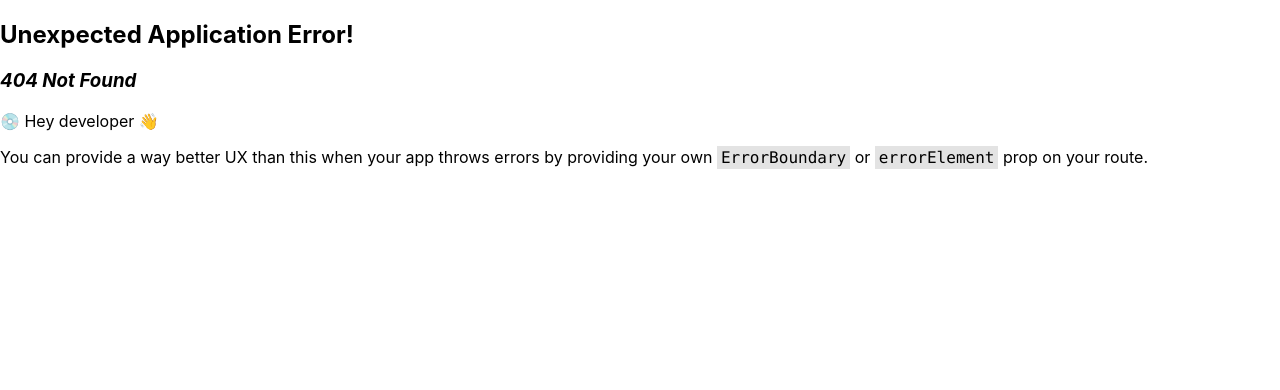
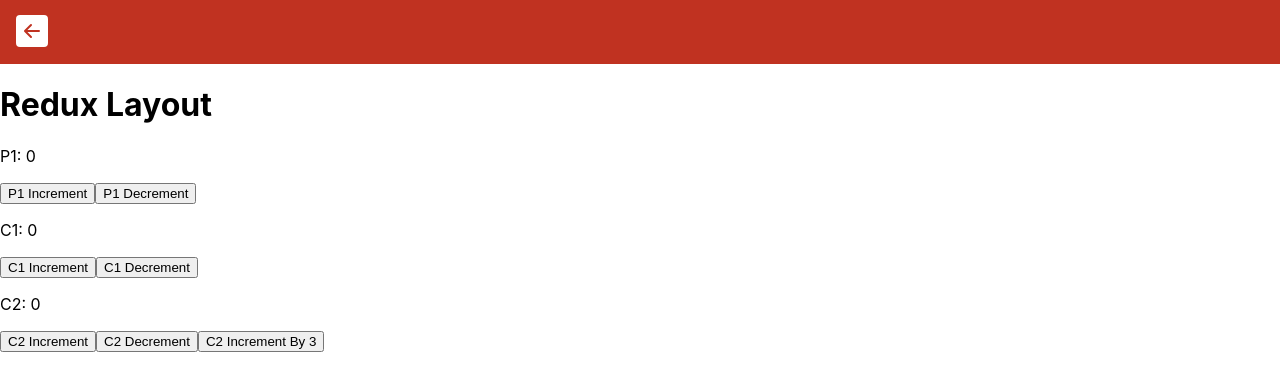
Before and after one commit to yonatanmk/react-components, a React (Create React App) app: page /redux in a window 1280 px wide. Before the commit this address had no page. Shown: the top 390 px of the page. Built offline with nearby package versions, Linux system fonts and the light colour scheme.

Commit message:
redux example

```diff
--- a/package.json
+++ b/package.json
@@ -3,6 +3,7 @@
   "version": "0.1.0",
   "private": true,
   "dependencies": {
+    "@reduxjs/toolkit": "^1.9.3",
     "@testing-library/jest-dom": "^5.16.5",
     "@testing-library/react": "^13.4.0",
     "@testing-library/user-event": "^13.5.0",
@@ -15,6 +16,7 @@
     "react": "^18.2.0",
     "react-dom": "^18.2.0",
     "react-icons": "^4.6.0",
+    "react-redux": "^8.0.5",
     "react-router-dom": "^6.10.0",
     "react-scripts": "5.0.1",
     "react-select": "^5.6.0",
--- a/src/layouts/App/App.tsx
+++ b/src/layouts/App/App.tsx
@@ -6,9 +6,9 @@
     <div className="App">
       <div className="App__Container">
         <Link className="App__Link" to={`table`}>Table</Link>
+        <Link className="App__Link" to={`redux`}>Redux</Link>
         <Link className="App__Link" to={`table`}>Table</Link>
-        <Link className="App__Link" to={`table`}>Table</Link>
-        <Link className="App__Link" to={`table`}>Table</Link>
+        <Link className="App__Link" to={`redux`}>Redux</Link>
       </div>
     </div>
   );
--- /dev/null
+++ b/src/layouts/ReduxLayout/ReduxLayout.scss
@@ -0,0 +1,5 @@
+.ReduxLayout {
+  &__container {
+    padding: 2rem;
+  }
+}
--- /dev/null
+++ b/src/layouts/ReduxLayout/ReduxLayout.tsx
@@ -0,0 +1,94 @@
+import "./ReduxLayout.scss";
+import store, { IStoreState } from './store'
+import { Provider } from 'react-redux'
+import { useSelector, useDispatch } from 'react-redux'
+import { decrement, increment, incrementByAmount } from './counterSlice'
+
+function ReduxLayout() {
+
+
+  return (
+    <div className="ReduxLayout">
+      <Provider store={store}>
+        <h1>Redux Layout</h1>
+        <P1 />
+      </Provider>
+    </div>
+  );
+}
+
+function P1() {
+  const count = useSelector((state: IStoreState) => state.counter.value)
+  const dispatch = useDispatch()
+  return (
+    <div className="P1">
+      <p>P1: {count}</p>
+      <button
+        aria-label="P1 Increment value"
+        onClick={() => dispatch(increment())}
+      >
+        P1 Increment
+      </button>
+      <button
+        aria-label="P1 Decrement value"
+        onClick={() => dispatch(decrement())}
+      >
+        P1 Decrement
+      </button>
+      <C1 />
+    </div>
+  );
+}
+
+function C1() {
+  const count = useSelector((state: IStoreState) => state.counter.value)
+  const dispatch = useDispatch()
+  return (
+    <div className="P1">
+      <p>C1: {count}</p>
+      <button
+        aria-label="C1 Increment value"
+        onClick={() => dispatch(increment())}
+      >
+        C1 Increment
+      </button>
+      <button
+        aria-label="C1 Decrement value"
+        onClick={() => dispatch(decrement())}
+      >
+        C1 Decrement
+      </button>
+      <C2 />
+    </div>
+  );
+}
+
+function C2() {
+  const count = useSelector((state: IStoreState) => state.counter.value)
+  const dispatch = useDispatch()
+  return (
+    <div className="P1">
+      <p>C2: {count}</p>
+      <button
+        aria-label="C2 Increment value"
+        onClick={() => dispatch(increment())}
+      >
+        C2 Increment
+      </button>
+      <button
+        aria-label="C2 Decrement value"
+        onClick={() => dispatch(decrement())}
+      >
+        C2 Decrement
+      </button>
+      <button
+        aria-label="C2 Increment value"
+        onClick={() => dispatch(incrementByAmount(3))}
+      >
+        C2 Increment By 3
+      </button>
+    </div>
+  );
+}
+
+export default ReduxLayout;
--- /dev/null
+++ b/src/layouts/ReduxLayout/counterSlice.ts
@@ -0,0 +1,32 @@
+import { createSlice } from '@reduxjs/toolkit'
+
+export interface ICounterState {
+  value: number;
+}
+
+export const counterSlice = createSlice({
+  name: 'counter',
+  initialState: {
+    value: 0
+  },
+  reducers: {
+    increment: state => {
+      // Redux Toolkit allows us to write "mutating" logic in reducers. It
+      // doesn't actually mutate the state because it uses the Immer library,
+      // which detects changes to a "draft state" and produces a brand new
+      // immutable state based off those changes
+      state.value += 1
+    },
+    decrement: state => {
+      state.value -= 1
+    },
+    incrementByAmount: (state, action) => {
+      state.value += action.payload
+    }
+  }
+})
+
+// Action creators are generated for each case reducer function
+export const { increment, decrement, incrementByAmount } = counterSlice.actions
+
+export default counterSlice.reducer
--- /dev/null
+++ b/src/layouts/ReduxLayout/index.ts
@@ -0,0 +1 @@
+export { default } from './ReduxLayout'
--- /dev/null
+++ b/src/layouts/ReduxLayout/store.ts
@@ -0,0 +1,12 @@
+import { configureStore } from '@reduxjs/toolkit'
+import counterReducer, { ICounterState } from './counterSlice';
+
+export interface IStoreState {
+  counter: ICounterState,
+}
+
+export default configureStore({
+  reducer: {
+    counter: counterReducer
+  }
+})
--- a/src/router/routes.tsx
+++ b/src/router/routes.tsx
@@ -3,6 +3,7 @@
 import App from '../layouts/App';
 import Error from '../layouts/Error';
 import TableLayout from '../layouts/TableLayout';
+import ReduxLayout from '../layouts/ReduxLayout';
 
 const routes: RouteObject[] = [
   {
@@ -19,6 +20,11 @@
         element: <TableLayout />,
         errorElement: <Error />,
       },
+      {
+        path: "/redux",
+        element: <ReduxLayout />,
+        errorElement: <Error />,
+      },
     ]
   },
 ];
```
Also changed, not shown: 1 other file (tests, documents, lock files or other folders).
